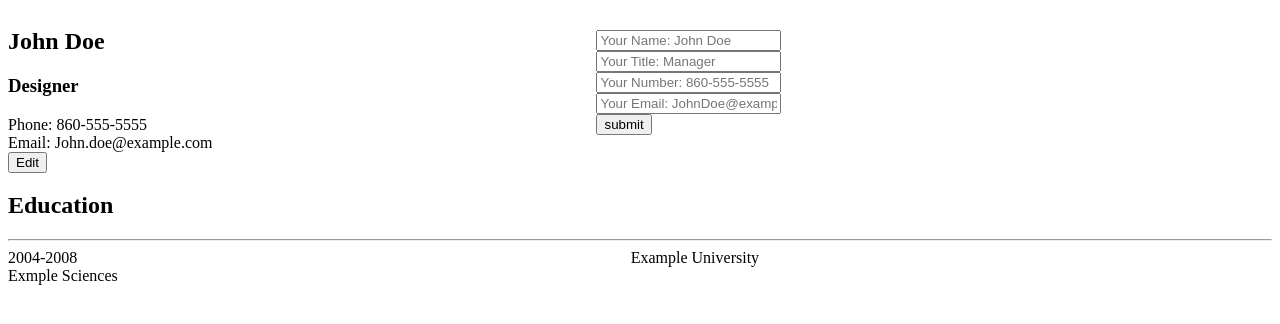
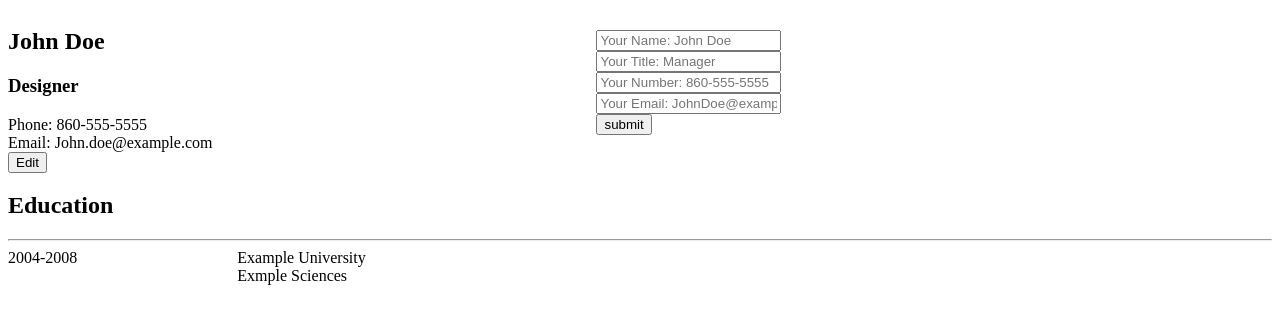
Before and after one commit to kmakai/Odin-cv-project, a React (Create React App) app: page / in a window 1280 px wide. Shown: the top 324 px of the page. Built offline with nearby package versions, Linux system fonts and the light colour scheme.

Commit message:
1 file modified

```diff
--- a/src/styles/edu.css
+++ b/src/styles/edu.css
@@ -1,5 +1,19 @@
 .entry div {
   display: grid;
-  grid-template-columns: auto auto;
-  grid-auto-rows: auto auto;
+  grid-template-columns: auto 1fr;
+  grid-auto-rows: 1fr 1fr;
+  column-gap: 10rem;
 }
+
+.entry div > span {
+  grid-row: 1 / -1;
+}
+
+.entry div > span+span {
+  grid-column: 2 / -1;
+  grid-row: 1 / 2;
+}
+
+.entry div > span+span+span {
+  grid-row: 2 / 3;
+}
```
